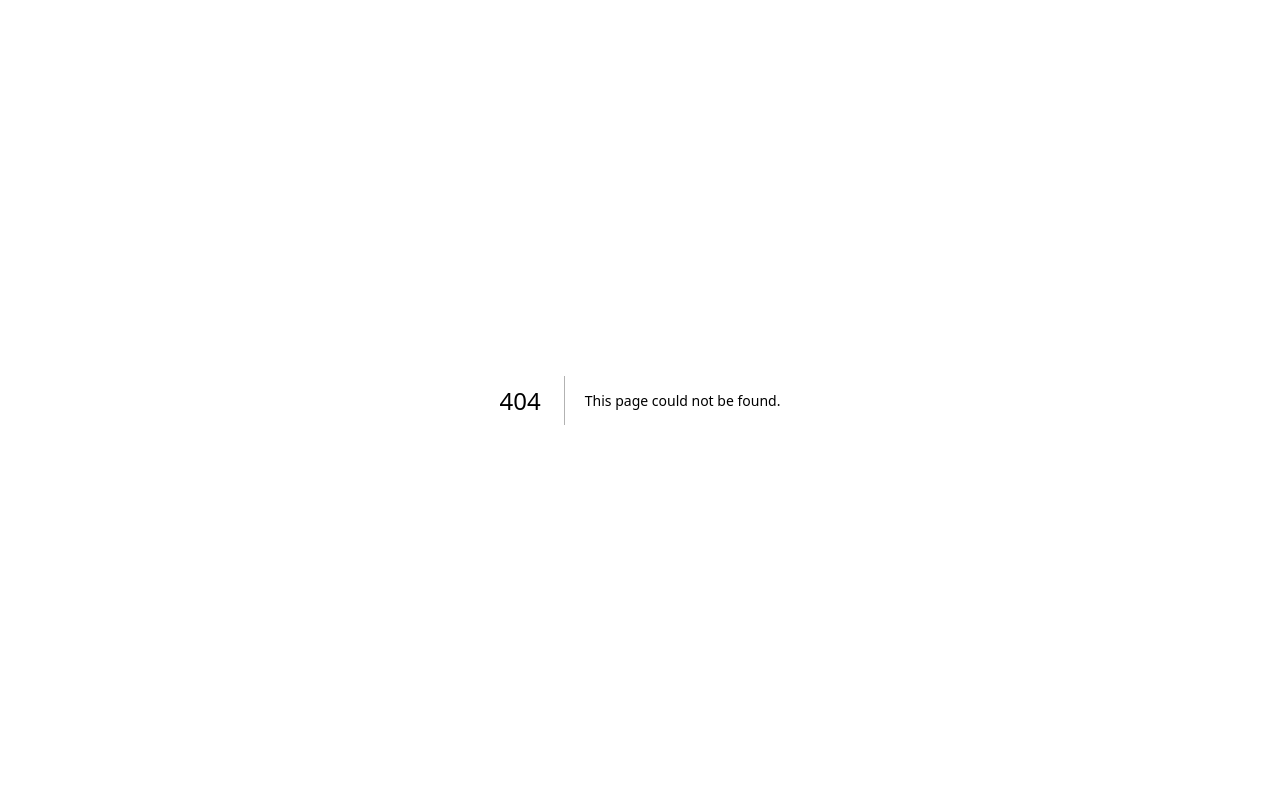
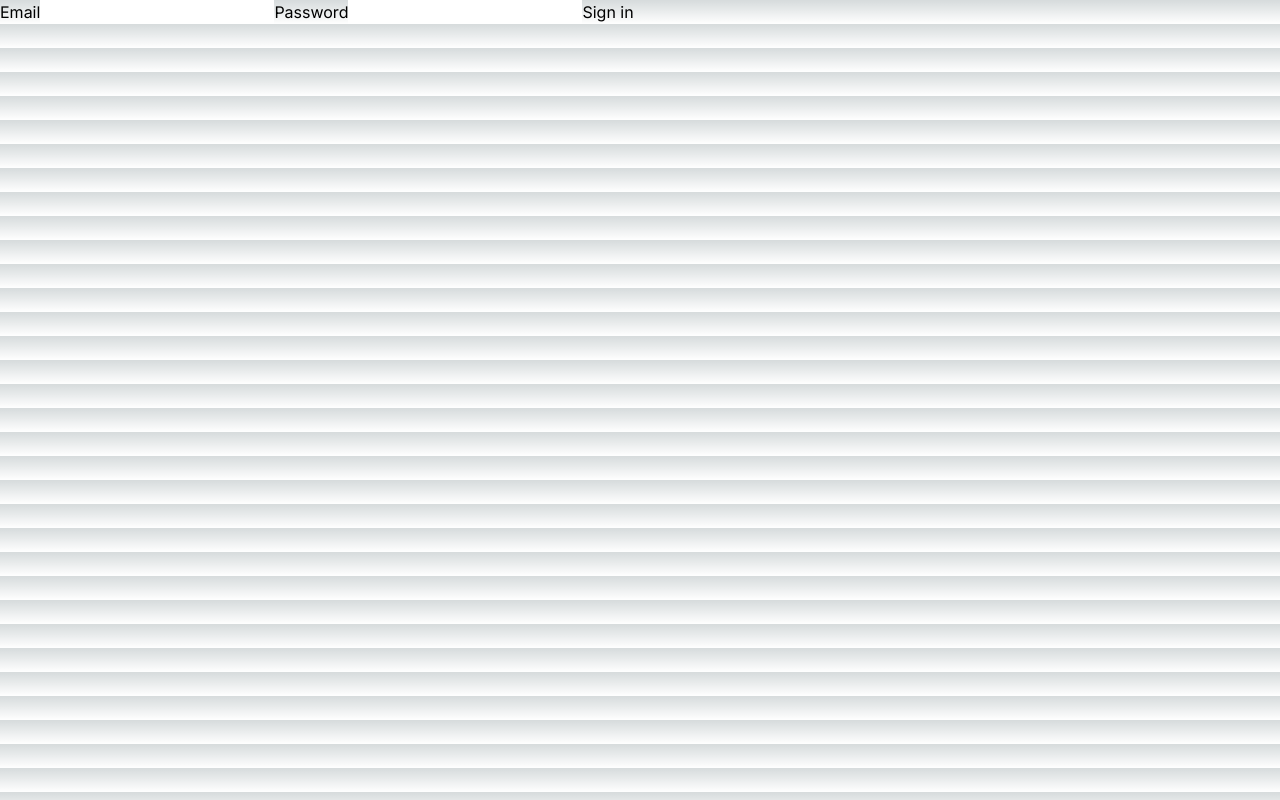
Before and after one commit to itsbluejelly/supabase_next_auth_project, a Next.js app: page /login in a window 1280 px wide. Before the commit this address had no page. Built offline with nearby package versions, Linux system fonts and the light colour scheme.

Commit message:
auth with backend process

```diff
--- /dev/null
+++ b/src/app/auth/callback/route.ts
@@ -0,0 +1,16 @@
+import {createRouteHandlerClient} from "@supabase/auth-helpers-nextjs"
+import {cookies} from "next/headers"
+import {NextRequest, NextResponse} from "next/server"
+
+export async function GET(req: NextRequest){
+    const url: URL = new URL(req.url)
+    const code = url.searchParams.get("code")
+
+    if(code){
+        const cookieStore = cookies()
+        const supabase = createRouteHandlerClient({ cookies: () => cookieStore })
+        await supabase.auth.exchangeCodeForSession(code)
+    }
+
+    return NextResponse.redirect(url, { status: 301 })
+}
--- /dev/null
+++ b/src/app/auth/signup/route.ts
@@ -0,0 +1,21 @@
+import {createRouteHandlerClient} from "@supabase/auth-helpers-nextjs"
+import {cookies} from "next/headers"
+import {NextRequest, NextResponse} from "next/server"
+
+export async function POST(req: NextRequest){
+    const url: URL = new URL(req.url)
+    const cookieStore = cookies()
+    const supabase = createRouteHandlerClient({ cookies: () => cookieStore })
+
+    const formData = await req.formData()
+    const email = formData.get("email")?.toString()
+    const password = formData.get("password")?.toString()
+
+    if(email && password){
+        const {data, error} = await supabase.auth.signUp({email, password, options: {emailRedirectTo: `${url.origin}/auth/callback`}})
+
+        data ? console.log(data) : console.log(error)
+    }
+
+    return NextResponse.redirect(url, { status: 301 })
+}
--- /dev/null
+++ b/src/app/login/page.tsx
@@ -0,0 +1,26 @@
+export default function Login(){
+    return (
+        <form
+            action="/auth/signup"
+            method="post"
+        >
+            <label htmlFor="email">Email</label>
+
+            <input
+                type="text"
+                name="email"
+                id="email"
+            />
+
+            <label htmlFor="email">Password</label>
+
+            <input
+                type="text"
+                name="password"
+                id="password"
+            />
+
+            <button>Sign in</button>
+        </form>
+    )
+}
```
Also changed, not shown: src/middleware.ts (added, +18 -0 lines).
